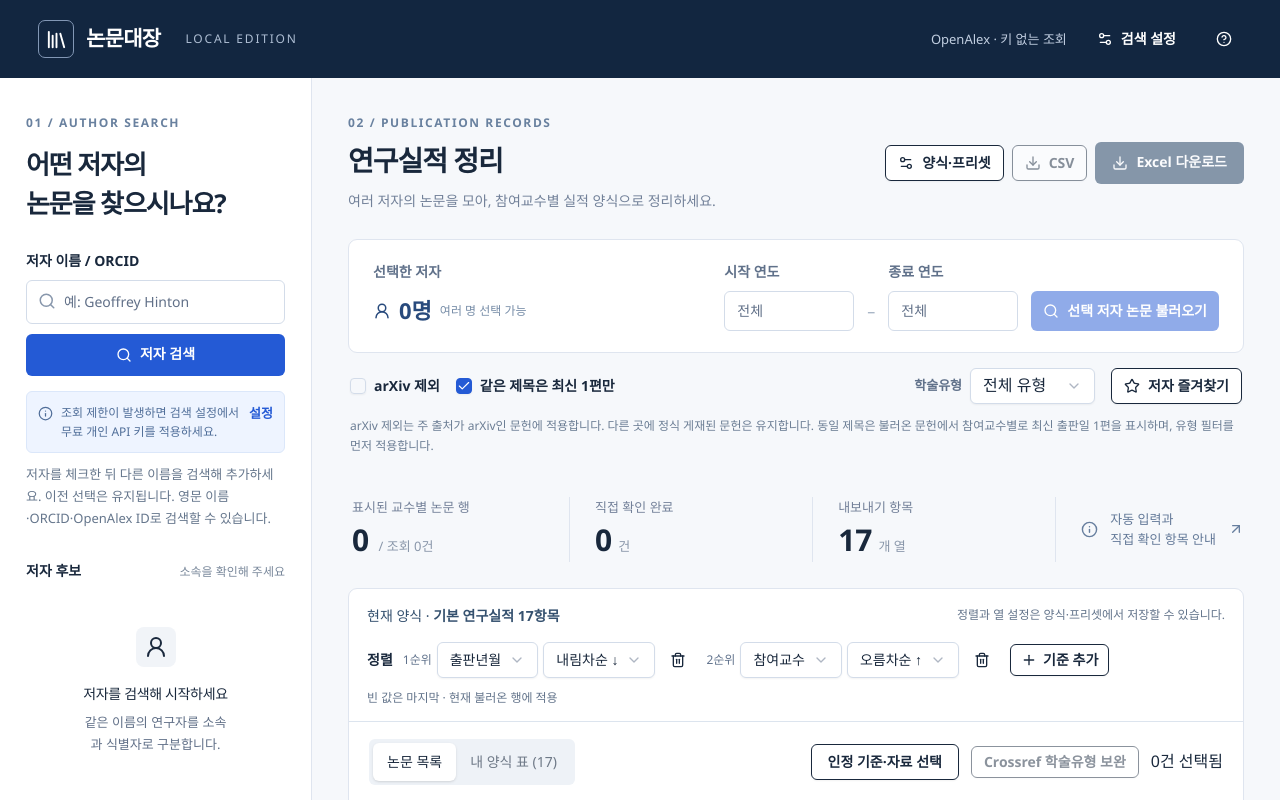
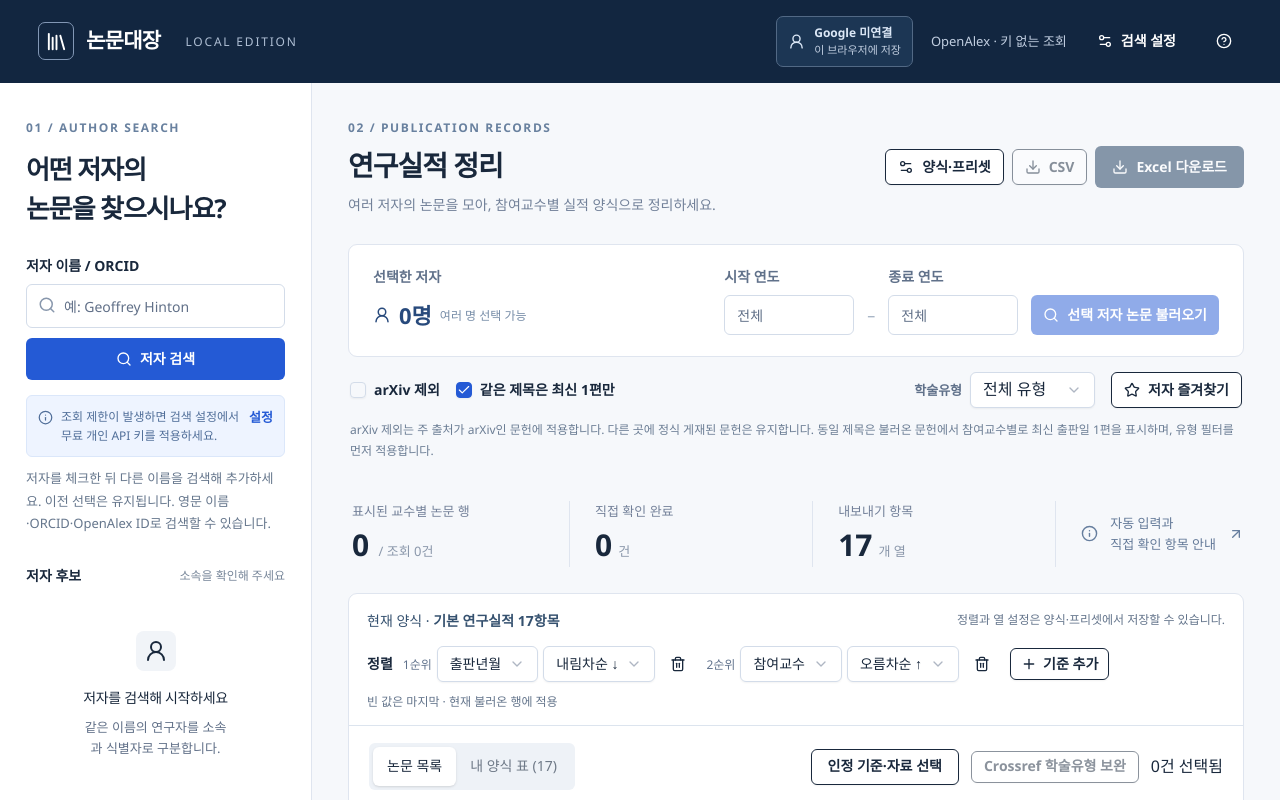
Before and after one commit to slpkite108/paper-ledger, a React (Vite) app: page / in a window 1280 px wide. Shown: the top 800 px of the page. Built offline with nearby package versions, Linux system fonts and the light colour scheme.

Commit message:
Add account status to the page header

```diff
--- a/src/app/globals.css
+++ b/src/app/globals.css
@@ -1,6 +1,16 @@
 @import "tailwindcss" source("../");
 @import "tw-animate-css";
 @import "../vendor/shadcn-tailwind-4.13.0.css";
+.google-connection-button { display:flex; align-items:center; gap:9px; border:1px solid #526985; border-radius:7px; padding:7px 11px; background:#1c3654; color:#dce8f7; text-align:left; }
+.google-connection-button:hover { background:#294463; }
+.google-connection-button[data-connection="connected"] { color:#b1efd1; border-color:#528476; }
+.google-connection-button[data-connection="expired"] { color:#ffdab2; border-color:#ae8358; }
+.google-connection-button span { min-width:0; }
+.google-connection-button strong,.google-connection-button small { display:block; max-width:210px; overflow:hidden; text-overflow:ellipsis; white-space:nowrap; }
+.google-connection-button strong { font-size:12px; line-height:1.5; }
+.google-connection-button small { font-size:11px; line-height:1.5; color:#c1cee0; }
+@media(max-width:1100px) { .topbar { flex-wrap:wrap; } .topbar-right { flex-wrap:wrap; } }
+@media(max-width:760px) { .topbar-right { width:100%; justify-content:space-between; } .google-connection-button strong,.google-connection-button small { max-width:175px; } }
 :root { --background:#fff; --foreground:#19283c; --card:#fff; --card-foreground:#19283c; --popover:#fff; --popover-foreground:#19283c; --primary:#245ad5; --primary-foreground:#fff; --secondary:#edf2f8; --secondary-foreground:#263e62; --muted:#f1f4f8; --muted-foreground:#617088; --accent:#edf3ff; --accent-foreground:#194bb8; --destructive:#bd3541; --border:#dfe5ef; --input:#d3dce9; --ring:#739bed; --radius:.5rem; --sidebar:#f7f9fc; --sidebar-foreground:#19283c; --sidebar-primary:#245ad5; --sidebar-primary-foreground:#fff; --sidebar-accent:#edf3ff; --sidebar-accent-foreground:#194bb8; --sidebar-border:#dfe5ef; --sidebar-ring:#739bed; }
 @theme inline { --color-background:var(--background); --color-foreground:var(--foreground); --color-card:var(--card); --color-card-foreground:var(--card-foreground); --color-popover:var(--popover); --color-popover-foreground:var(--popover-foreground); --color-primary:var(--primary); --color-primary-foreground:var(--primary-foreground); --color-secondary:var(--secondary); --color-secondary-foreground:var(--secondary-foreground); --color-muted:var(--muted); --color-muted-foreground:var(--muted-foreground); --color-accent:var(--accent); --color-accent-foreground:var(--accent-foreground); --color-destructive:var(--destructive); --color-border:var(--border); --color-input:var(--input); --color-ring:var(--ring); --radius-sm:calc(var(--radius) - 4px); --radius-md:calc(var(--radius) - 2px); --radius-lg:var(--radius); --radius-xl:calc(var(--radius) + 4px); --font-sans:'Segoe UI','Malgun Gothic',Arial,sans-serif; }
 * { box-sizing:border-box; } body { margin:0; color:var(--foreground); background:#f6f8fb; font-family:'Segoe UI','Malgun Gothic',Arial,sans-serif; font-size:16px; line-height:1.6; } button,a,input,textarea { -webkit-tap-highlight-color:transparent; } button:not(:disabled),a { cursor:pointer; } button,input { font:inherit; } button:disabled { cursor:default; } a { text-decoration:none; } :focus-visible { outline:3px solid #82a6ee; outline-offset:3px; } [data-slot="button"] { font-size:.875rem; font-weight:600; } input[data-slot="input"] { background:white; font-size:.875rem; height:40px; box-shadow:none; }
--- a/src/app/page.tsx
+++ b/src/app/page.tsx
@@ -16,6 +16,7 @@ import { getData, ClientApiError, isStandalone } from '@/lib/client-api';
 import { AuthorFavorites } from '@/components/author-favorites';
 import { SearchSettings } from '@/components/search-settings';
 import { GoogleSettings } from '@/components/google-settings';
+import { GoogleConnectionStatus } from '@/components/google-connection-status';
 import { accountRequest, type AccountInfo } from '@/lib/account-client';
 import type { Favorite } from '@/lib/favorites';
 import { kindLabels, visiblePublications, type PublicationKind } from '@/lib/publications';
@@ -168,7 +169,7 @@ export default function Home() {
   async function downloadExcel() { setExporting(true); try { const buffer = await ledgerXlsx(selectedPapers, layout); downloadBlob(new Uint8Array(buffer).buffer, '논문대장_' + new Date().toISOString().slice(0,10) + '.xlsx', 'application/vnd.openxmlformats-officedocument.spreadsheetml.sheet'); setNotice('선택한 ' + selectedPapers.length + '건을 정렬·서식과 함께 Excel로 내보냈습니다.'); } catch { setNotice('Excel 파일을 만들지 못했습니다. 행 수를 줄여 다시 시도하세요.'); } finally { setExporting(false); } }
   const checkboxAll = <Checkbox aria-label="표시된 논문 전체 선택" checked={visiblePapers.length > 0 && selectedPapers.length === visiblePapers.length ? true : selectedPapers.length ? 'indeterminate' : false} onCheckedChange={v => setSelected(prev => { const next = new Set(prev); visiblePapers.forEach(p => v === true ? next.add(p.id) : next.delete(p.id)); return next; })} disabled={!visiblePapers.length}/>;
   return <div className="app-shell">
-    <header className="topbar"><a href={isStandalone() ? "#" : "/"} className="brand"><span className="brand-mark"><Library size={23}/></span>논문대장<span className="brand-caption">{isStandalone() ? "LOCAL EDITION" : "RESEARCH RECORDS"}</span></a><div className="topbar-right"><span className="source-label">OpenAlex · {keyActive ? "탭 키 적용" : account?.hasSavedKey ? "계정 키 사용" : serverKeyConfigured ? "서버 키 사용" : "키 없는 조회"}</span><Button variant="ghost" onClick={() => { setSettings(true); }} disabled={loading || searching}><Settings2 size={17}/>검색 설정</Button><Button variant="ghost" size="icon" aria-label="항목 작성 안내" onClick={() => setHelp(true)}><CircleHelp size={20}/></Button></div></header>
+    <header className="topbar"><a href={isStandalone() ? "#" : "/"} className="brand"><span className="brand-mark"><Library size={23}/></span>논문대장<span className="brand-caption">{isStandalone() ? "LOCAL EDITION" : "RESEARCH RECORDS"}</span></a><div className="topbar-right">{isStandalone() && <GoogleConnectionStatus onOpen={() => setSettings(true)}/>}<span className="source-label">OpenAlex · {keyActive ? "탭 키 적용" : account?.hasSavedKey ? "계정 키 사용" : serverKeyConfigured ? "서버 키 사용" : "키 없는 조회"}</span><Button variant="ghost" onClick={() => { setSettings(true); }} disabled={loading || searching}><Settings2 size={17}/>검색 설정</Button><Button variant="ghost" size="icon" aria-label="항목 작성 안내" onClick={() => setHelp(true)}><CircleHelp size={20}/></Button></div></header>
     <div className="workspace"><aside className="search-panel">
       <div className="step-label">01 / AUTHOR SEARCH</div><h1>어떤 저자의<br/>논문을 찾으시나요?</h1>
       <form onSubmit={e => { e.preventDefault(); search(); }}><label htmlFor="author-query">저자 이름 / ORCID</label><div className="search-input"><Search size={18}/><Input id="author-query" value={query} onChange={e => setQuery(e.target.value)} placeholder="예: Geoffrey Hinton" maxLength={150}/></div><Button className="search-button" type="submit" disabled={searching}>{searching ? <Loader2 className="animate-spin" size={17}/> : <Search size={17}/>}저자 검색</Button></form>
```
